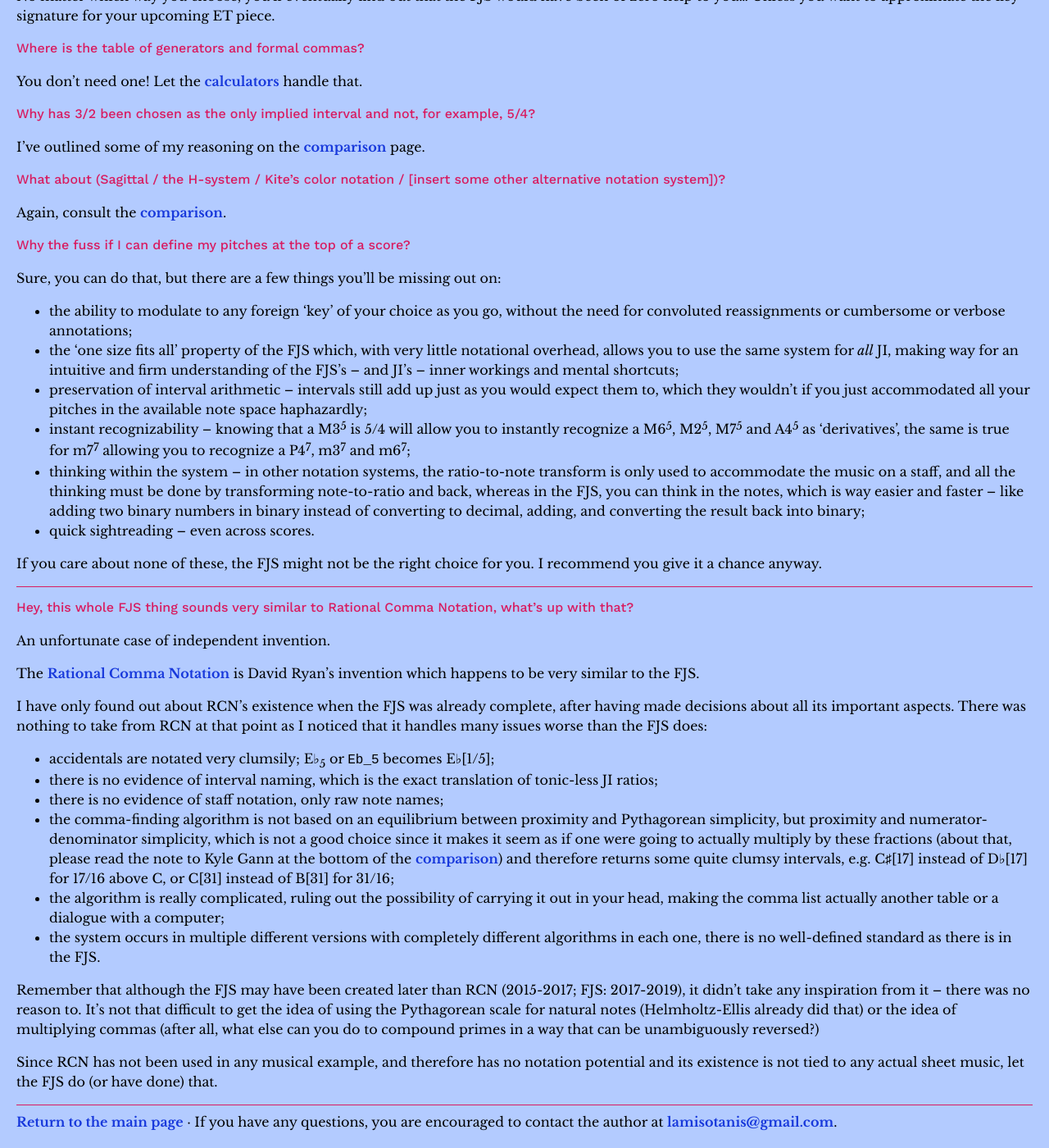
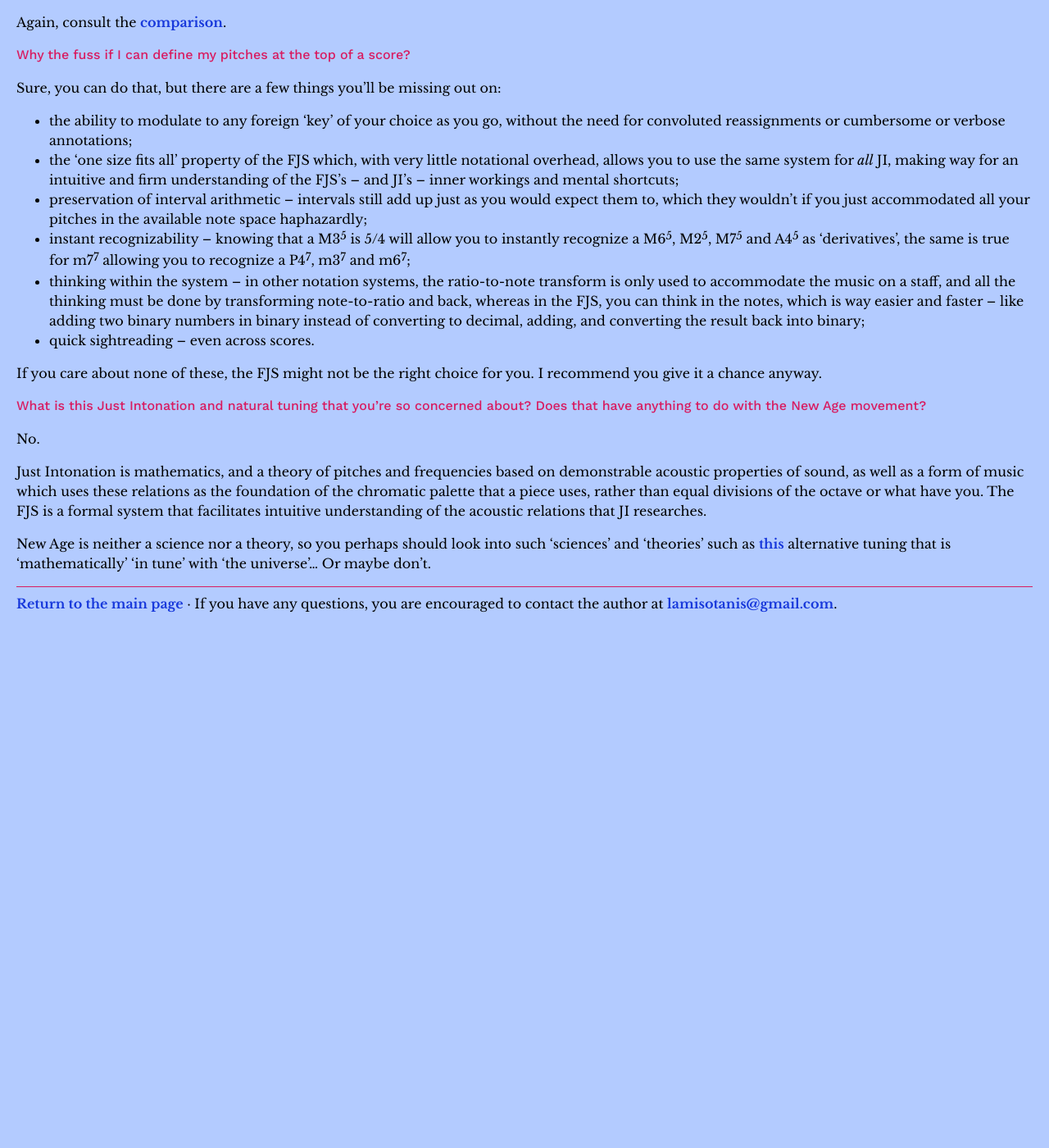
Before and after one commit to misotanni/misotanni.github.io, a Jekyll site: the page built from fjs/en/faq.md, in a window 1280 px wide and 1400 px high, scrolled down 883 px. Shown: the whole window at 82% size. Built offline with Jekyll 4.4.1, drawn with Linux system fonts in a browser that asks for light colours; our own code applies the rules of GitHub Pages for plain Markdown files; after the commit the page ends 1651 px from its top, so only the background shows below that; some of the changed text lies outside the part shown.

Commit message:
ja, bitte weg damit

```diff
--- a/fjs/en/faq.md
+++ b/fjs/en/faq.md
@@ -1,14 +1,6 @@
 # Frequently Asked Questions
 
 <style>h2 { font-weight: normal; font-size: 100%; }</style>
-
-## What is this Just Intonation and natural tuning that you're so concerned about? Does that have anything to do with the New Age movement?
-
-No.
-
-Just Intonation is mathematics, and a theory of pitches and frequencies based on demonstrable acoustic properties of sound, as well as a form of music which uses these relations as the foundation of the chromatic palette that a piece uses, rather than equal divisions of the octave or what have you. The FJS is a formal system that facilitates intuitive understanding of the acoustic relations that JI researches.
-
-New Age is neither a science nor a theory, so you perhaps should look into such ‘sciences’ and ‘theories’ such as [this](https://attunedvibrations.com/432hz/) alternative tuning that is ‘mathematically’ ‘in tune’ with ‘the universe’… Or maybe don't.
 
 ## Can the FJS be used to notate equal temperament tunings?
 
@@ -47,23 +39,10 @@ Sure, you can do that, but there are a few things you'll be missing out on:
 
 If you care about none of these, the FJS might not be the right choice for you. I recommend you give it a chance anyway.
 
----
+## What is this Just Intonation and natural tuning that you're so concerned about? Does that have anything to do with the New Age movement?
 
-## Hey, this whole FJS thing sounds very similar to Rational Comma Notation, what's up with that?
+No.
 
-An unfortunate case of independent invention.
+Just Intonation is mathematics, and a theory of pitches and frequencies based on demonstrable acoustic properties of sound, as well as a form of music which uses these relations as the foundation of the chromatic palette that a piece uses, rather than equal divisions of the octave or what have you. The FJS is a formal system that facilitates intuitive understanding of the acoustic relations that JI researches.
 
-The [Rational Comma Notation](https://en.xen.wiki/w/Rational_Comma_Notation_(RCN)) is David Ryan's invention which happens to be very similar to the FJS.
-
-I have only found out about RCN's existence when the FJS was already complete, after having made decisions about all its important aspects. There was nothing to take from RCN at that point as I noticed that it handles many issues worse than the FJS does:
-
-- accidentals are notated very clumsily; E♭<sub>5</sub> or `Eb_5` becomes E♭\[1/5\];
-- there is no evidence of interval naming, which is the exact translation of tonic-less JI ratios;
-- there is no evidence of staff notation, only raw note names;
-- the comma-finding algorithm is not based on an equilibrium between proximity and Pythagorean simplicity, but proximity and numerator-denominator simplicity, which is not a good choice since it makes it seem as if one were going to actually multiply by these fractions (about that, please read the note to Kyle Gann at the bottom of the [comparison](compare.html)) and therefore returns some quite clumsy intervals, e.g. C♯\[17\] instead of D♭\[17\] for 17/16 above C, or C\[31\] instead of B\[31\] for 31/16;
-- the algorithm is really complicated, ruling out the possibility of carrying it out in your head, making the comma list actually another table or a dialogue with a computer;
-- the system occurs in multiple different versions with completely different algorithms in each one, there is no well-defined standard as there is in the FJS.
-
-Remember that although the FJS may have been created later than RCN (2015-2017; FJS: 2017-2019), it didn't take any inspiration from it – there was no reason to. It's not that difficult to get the idea of using the Pythagorean scale for natural notes (Helmholtz-Ellis already did that) or the idea of multiplying commas (after all, what else can you do to compound primes in a way that can be unambiguously reversed?)
-
-Since RCN has not been used in any musical example, and therefore has no notation potential and its existence is not tied to any actual sheet music, let the FJS do (or have done) that.
+New Age is neither a science nor a theory, so you perhaps should look into such ‘sciences’ and ‘theories’ such as [this](https://attunedvibrations.com/432hz/) alternative tuning that is ‘mathematically’ ‘in tune’ with ‘the universe’… Or maybe don't.
```
Also changed, not shown: fjs/de/faq.md (+0 -12 lines), fjs/fr/faq.md (+0 -12 lines), fjs/pl/faq.md (+4 -25 lines).
